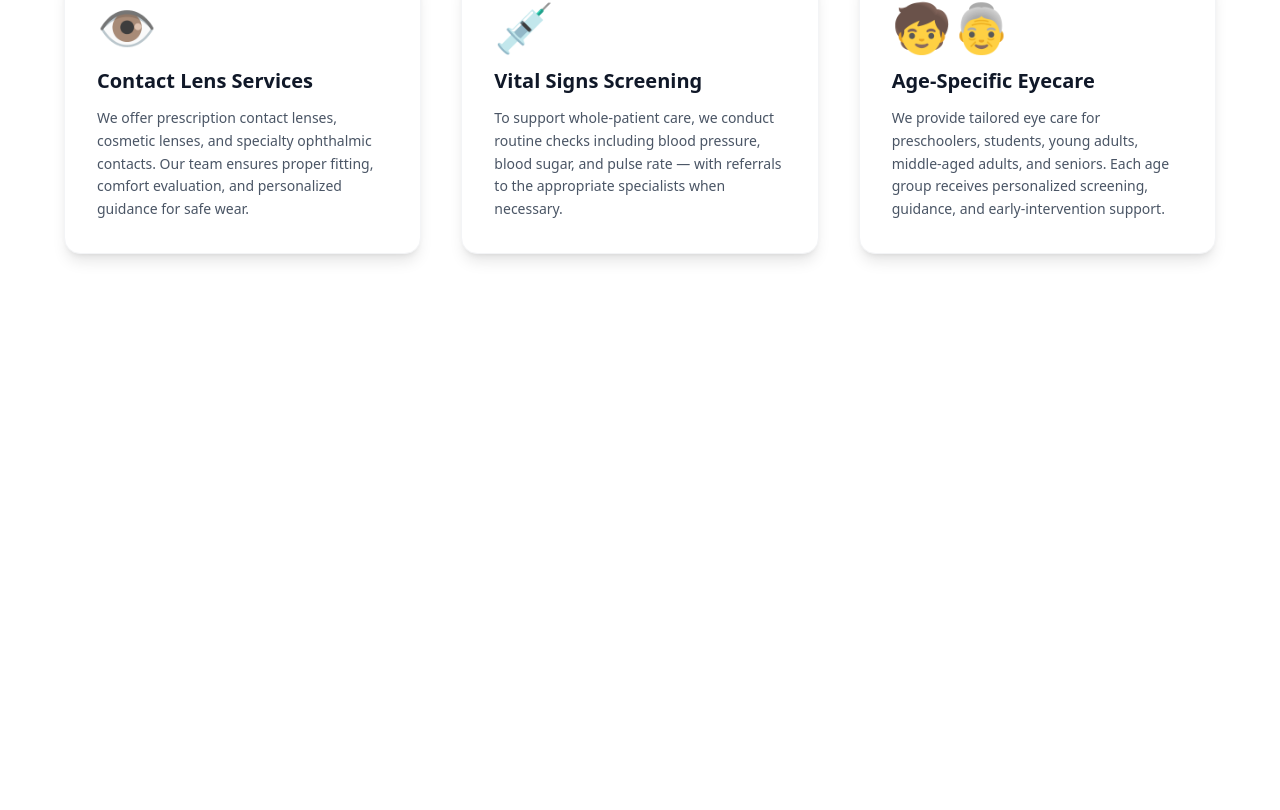
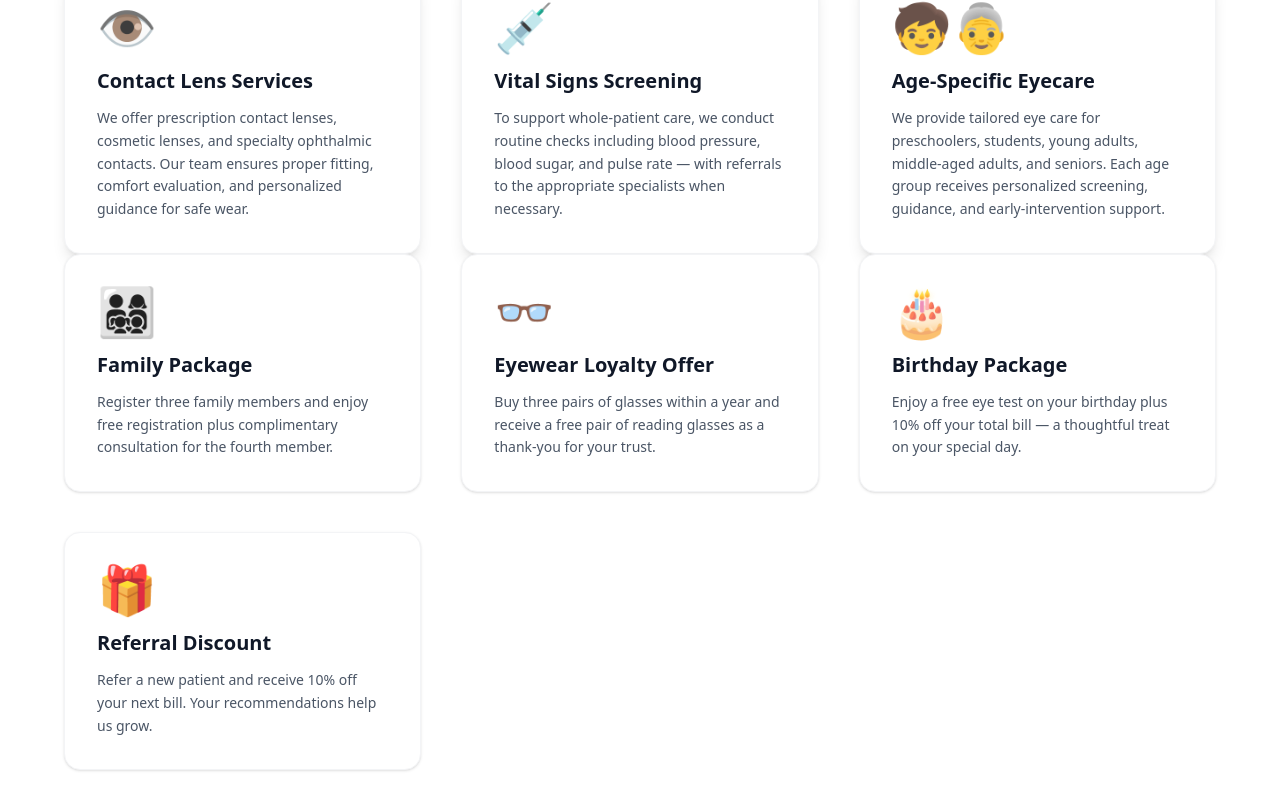
Before and after one commit to ChiomaAg/BroadVision, a React (Vite) app in the folder broadVision/: page /Services in a window 1280 px wide. Shown: the part 662-1472 px from the top of the page. Before the commit the page ends 996 px from the top, so only its background shows below. Built offline with nearby package versions, Linux system fonts and the light colour scheme.

Commit message:
Added packages

```diff
--- a/broadVision/src/pages/Services.jsx
+++ b/broadVision/src/pages/Services.jsx
@@ -38,6 +38,33 @@ export default function Services() {
         },
     ];
 
+    const packages = [
+        {
+            title: "Family Package",
+            description:
+                "Register three family members and enjoy free registration plus complimentary consultation for the fourth member.",
+            icon: "👨‍👩‍👧‍👦",
+        },
+        {
+            title: "Eyewear Loyalty Offer",
+            description:
+                "Buy three pairs of glasses within a year and receive a free pair of reading glasses as a thank-you for your trust.",
+            icon: "👓",
+        },
+        {
+            title: "Birthday Package",
+            description:
+                "Enjoy a free eye test on your birthday plus 10% off your total bill — a thoughtful treat on your special day.",
+            icon: "🎂",
+        },
+        {
+            title: "Referral Discount",
+            description:
+                "Refer a new patient and receive 10% off your next bill. Your recommendations help us grow.",
+            icon: "🎁",
+        },
+    ];
+
     return (
         <div className="bg-white py-20 px-6 lg:px-12">
             <div className="max-w-6xl mx-auto">
@@ -69,6 +96,23 @@ export default function Services() {
                         </div>
                     ))}
                 </div>
+
+                <div className="grid grid-cols-1 sm:grid-cols-2 lg:grid-cols-3 gap-10 max-w-6xl mx-auto">
+                    {packages.map((pkg, i) => (
+                        <div
+                            key={i}
+                            className="p-8 rounded-2xl bg-white shadow border border-gray-100
+                       hover:shadow-lg transition-all duration-300"
+                        >
+                            <div className="text-5xl mb-4">{pkg.icon}</div>
+                            <h3 className="text-xl font-semibold text-gray-900">{pkg.title}</h3>
+                            <p className="mt-3 text-gray-600 text-sm leading-relaxed">
+                                {pkg.description}
+                            </p>
+                        </div>
+                    ))}
+                </div>
+
             </div>
         </div>
     );
```
Lines whose indentation alone changed are shown as unchanged.
